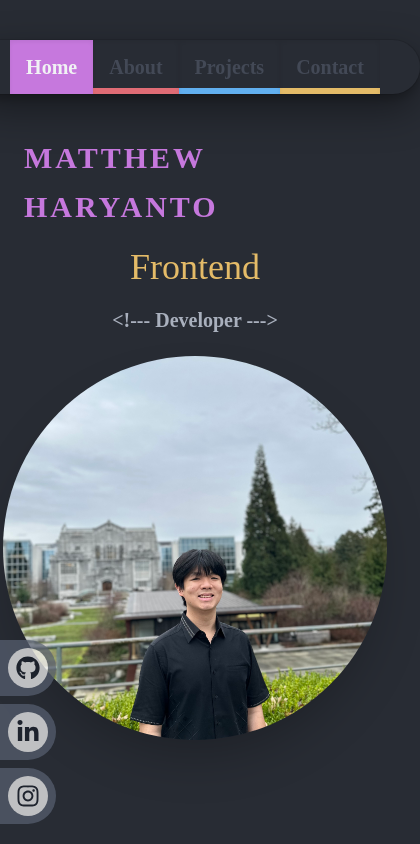
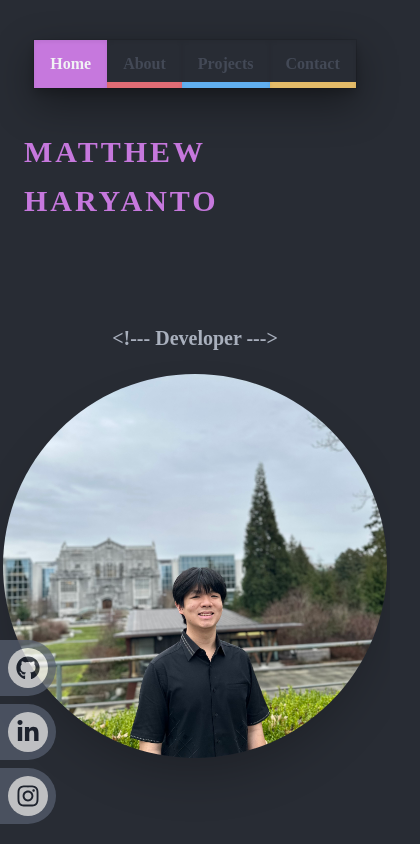
Before and after one commit to MatthewAnder/personal-portfolio, a Next.js app: page / in a window 390 px wide. Shown: the top 844 px of the page, 420 px wide, since content can reach past the window. Built offline with nearby package versions, Linux system fonts and the light colour scheme.

Commit message:
feat: add responsiveness to some parts

```diff
--- a/src/components/Navbar.tsx
+++ b/src/components/Navbar.tsx
@@ -36,7 +36,7 @@ const NavLink = ({ navItem, section, onClick }: NavLinks) => {
       color={section === navItem.label ? "background.50" : "background.700"}
       shadow={"inner"}
       fontWeight="bold"
-      fontSize="xl"
+      fontSize={{ base: "md", sm: "xl" }}
       _before={{
         content: "''",
         position: "absolute",
@@ -73,13 +73,13 @@ const Navbar = () => {
         <Flex
           bg={"background.main"}
           top={5}
-          rounded={"full"}
+          rounded={{ sm: "full" }}
           boxShadow={"dark-lg"}
           my={{ base: "10", lg: "0" }}
           zIndex={20}
           position={{ base: "sticky", lg: "fixed" }}
         >
-          <Center mx={10}>
+          <Center mx={{ sm: 10 }}>
             {Links.map((item) => (
               <NavLink
                 key={item.label}
--- a/src/components/ProjectCard.tsx
+++ b/src/components/ProjectCard.tsx
@@ -32,19 +32,20 @@ const ProjectCard = ({
         <GridItem
           as={motion.div}
           layout
-          w={{ base: "100%", lg: "23em" }}
+          w={{ base: "22em", sm: "28em", md: "23em" }}
           key={title}
           variants={cardVariants}
           initial="hidden"
           whileInView="visible"
           exit="hidden"
           viewport={{ once: true }}
+          boxShadow={"xl"}
+          rounded={"full"}
         >
           <Image
             roundedTop={"xl"}
-            h={{ md: 60, base: 40 }}
+            h={{ base: 52, md: 60 }}
             w={"100%"}
-            bgPos={"center"}
             pos={"relative"}
             overflow={"hidden"}
             src={imgUrl}
@@ -58,6 +59,7 @@ const ProjectCard = ({
             color={"background.200"}
             bg={"background.900"}
             roundedBottom={"xl"}
+            boxShadow={"2xl"}
           >
             <Heading fontSize={"lg"} fontWeight={"semibold"}>
               {title}
--- a/src/components/Socials.tsx
+++ b/src/components/Socials.tsx
@@ -48,6 +48,7 @@ const Socials = () => {
       left={"-9em"}
       alignItems={"end"}
       width={"200px"}
+      zIndex={20}
     >
       {Items.map((item: SocialItems, index: number) => (
         <motion.div
--- a/src/components/Typewriter.tsx
+++ b/src/components/Typewriter.tsx
@@ -21,11 +21,11 @@ const Typewriter = () => {
   useEffect(() => {
     animate(count, 60, {
       type: "tween",
-      duration: 5,
+      duration: 3,
       ease: "easeIn",
       repeat: Infinity,
       repeatType: "reverse",
-      repeatDelay: 1,
+      repeatDelay: 0.5,
       onUpdate(latest) {
         if (updatedThisRound.get() === true && latest > 0) {
           updatedThisRound.set(false);
@@ -43,7 +43,13 @@ const Typewriter = () => {
   }, []);
 
   return (
-    <Box fontSize={"4xl"} color={"text.main"} height={14}>
+    <Box
+      fontSize={{ base: "4xl", lg: "6xl" }}
+      color={"text.main"}
+      height={20}
+      width={"8em"}
+      textAlign={{ base: "center", lg: "end" }}
+    >
       <motion.span>{displayText}</motion.span>
     </Box>
   );
```
